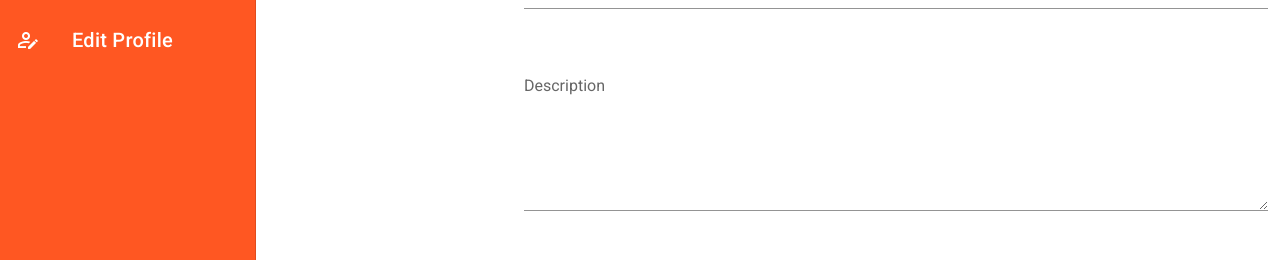
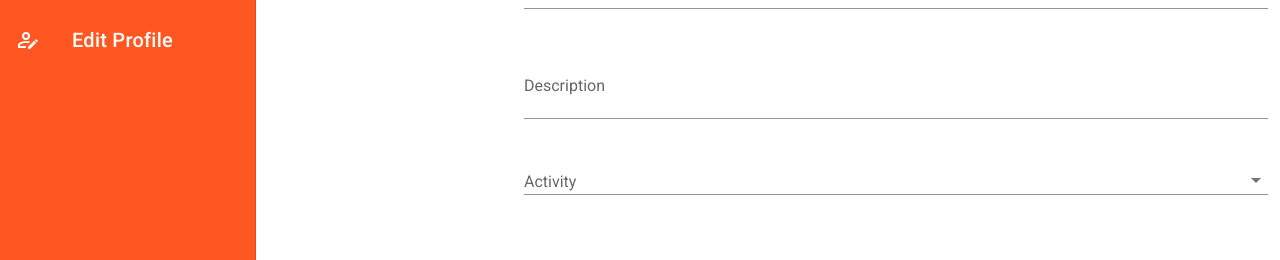
Before and after one commit to Birkis/Champ2020_Vuetify, a Vue app: page /createsession in a window 1280 px wide. Shown: the part 244-504 px from the top of the page. Built offline with nearby package versions, Linux system fonts and the light colour scheme.

Commit message:
Firebase tools added

```diff
--- a/package.json
+++ b/package.json
@@ -26,6 +26,7 @@
     "eslint-plugin-vue": "^5.0.0",
     "sass": "^1.19.0",
     "sass-loader": "^8.0.0",
+    "vue-cli-plugin-firebase-deploy": "0.0.5",
     "vue-cli-plugin-vuetify": "^2.0.5",
     "vue-template-compiler": "^2.6.10",
     "vuetify-loader": "^1.3.0"
@@ -40,7 +41,7 @@
       "eslint:recommended"
     ],
     "rules": {
-      "no-console":"off"
+      "no-console": "off"
     },
     "parserOptions": {
       "parser": "babel-eslint"
--- a/src/views/CreateSession.vue
+++ b/src/views/CreateSession.vue
@@ -10,7 +10,7 @@
             </v-row>
             <v-row> <!--  Description -->
                 <v-col>
-                    <v-textarea label="Description" type="text" v-model="sessionDescription"></v-textarea>
+                    <v-textarea label="Description" type="text" v-model="sessionDescription" rows="2" auto-grow></v-textarea>
                 </v-col>
             </v-row>
             <v-row> <!--  Activity -->
```
Also changed, not shown: firebase.json (added), 2 other files (tests, documents, lock files or other folders).
